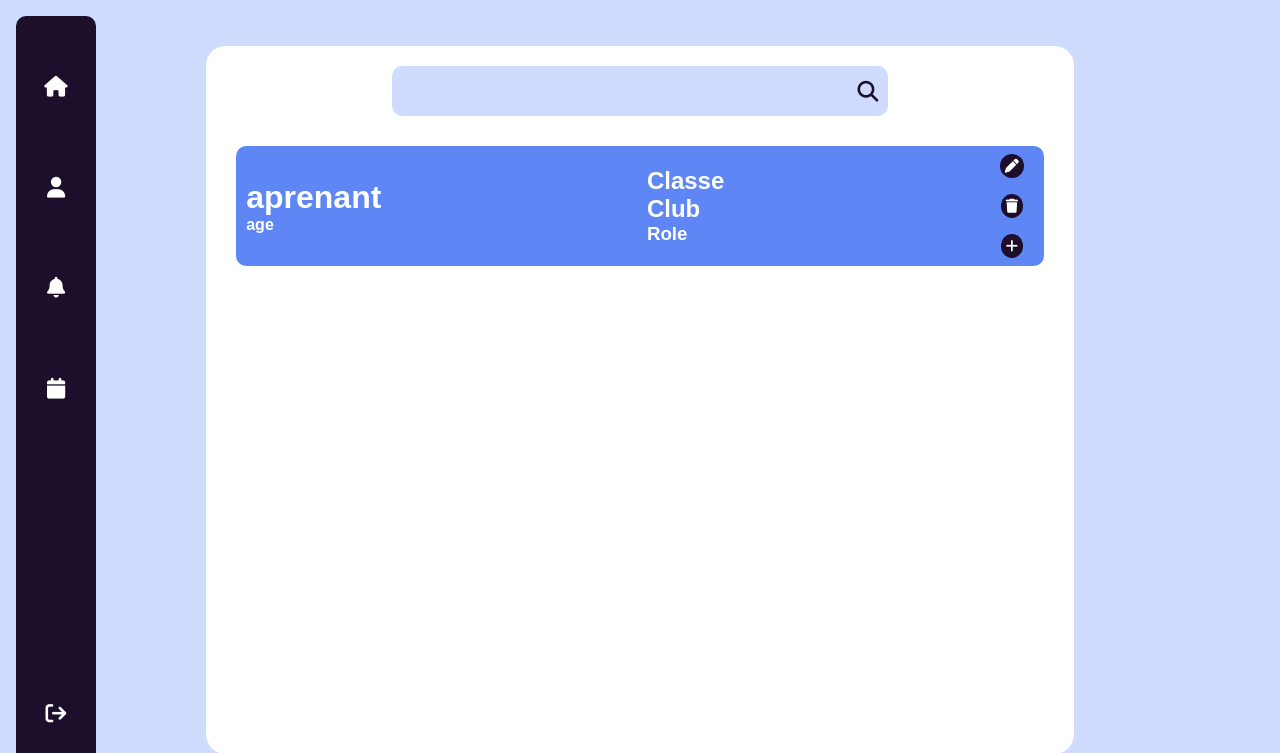
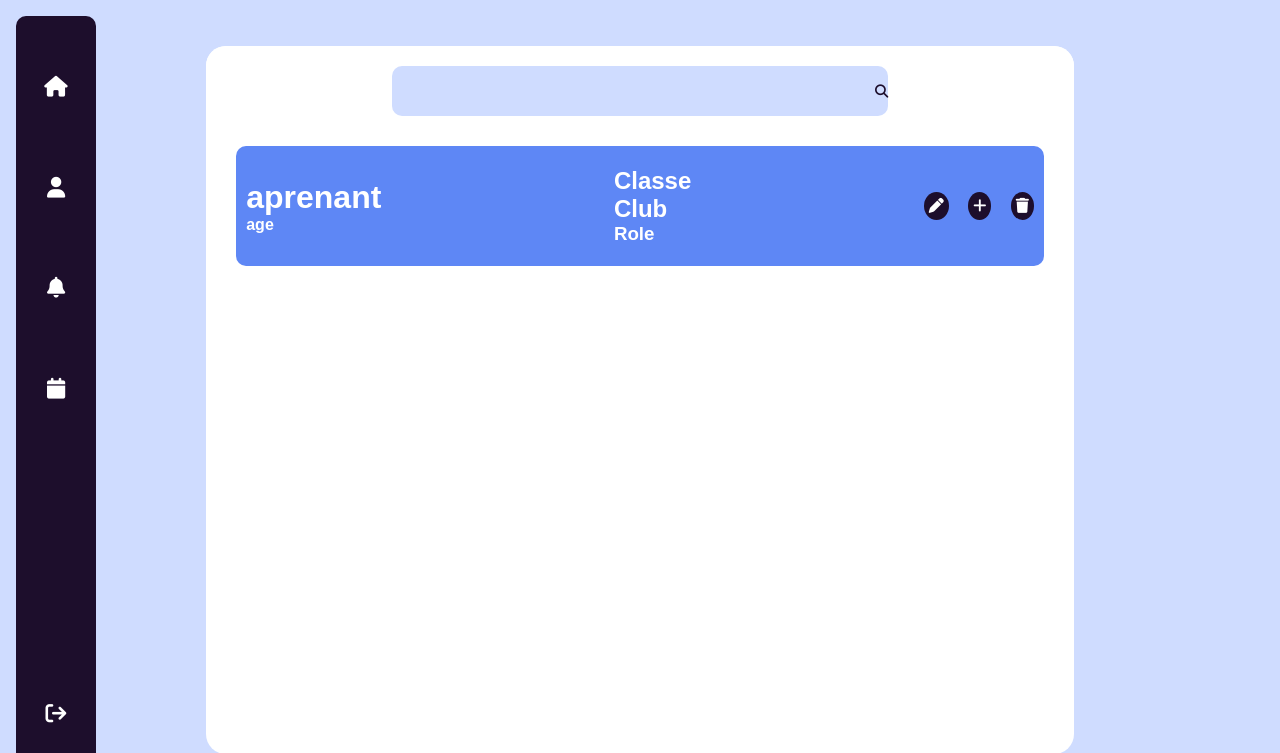
Before and after one commit to Achchaimae/Gestion-des-clubs, a PHP site: page /membres.html in a window 1280 px wide. Shown: the top 753 px of the page. Run offline with PHP 8.4, Linux system fonts and the light colour scheme; some libraries are stand-ins or nearby versions.

Commit message:
buttons_membres

```diff
--- a/abdallah_work/membres.css
+++ b/abdallah_work/membres.css
@@ -36,7 +36,7 @@
     position: fixed;
 
 }
-i{
+.nav i{
     color: white;
     font-size: 1.3rem;
     margin: 0 10px;
@@ -132,21 +132,26 @@
 }
 .right{
     display: flex;
-    flex-direction: column;
     justify-content: space-between;
-    height: 100%;
+    width: 110px;
 }
 .right button{
     border: none;
     background-color: transparent;
+
+
 }
 
-.right .fa-solid{
-    padding: 5px;
+.right .fa-soli{
+    position: relative;
     border-radius: 50%;
     background-color: #1D0E2C;
-    font-size: 14px;
+    padding: 5px;
 }
+.right .fa-solid{
+    font-size: 15px;
+}
+
 button{
     cursor: pointer;
 }
--- a/abdallah_work/membres.html
+++ b/abdallah_work/membres.html
@@ -43,11 +43,22 @@
                         <h3>Role</h3>
                     </div>
                     <div class="right">
-                        <button><i class="fa-solid fa-pen"></i></button>
-                        <button><i class="fa-solid fa-trash"></i></button>
-                        <button><i class="fa-solid fa-plus"></i></button>
+                        <div class="fa-soli">
+                            <i class="fa-solid fa-pen"></i>
+                        </div>
+
+                        <div class="fa-soli">
+                            <i class="fa-solid fa-plus"></i>
+                        </div>
+
+                        <div class="fa-soli">
+                            <i class="fa-solid fa-trash"></i>
+                        </div>
+
                     </div>
                 </div>
+
+
             </div>
         </div>
     </div>
--- a/gestion club/assets/css/style.css
+++ b/gestion club/assets/css/style.css
@@ -372,7 +372,7 @@
 
     margin: 50px;
     box-shadow: 5px 5px 20px black;
-    overflow: hidden;
+    /* s */
     border-radius: 15px;
     position: relative;
 }
```
Also changed, not shown: abdallah_work/admin.html (+49 -0 lines), 1 other file.
